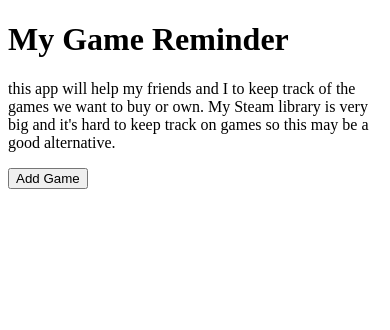
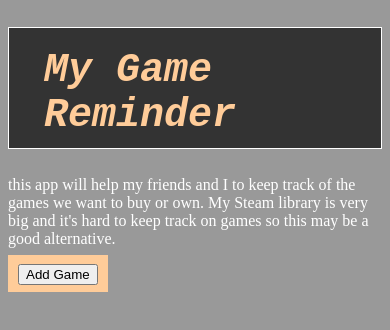
Before and after one commit to Antonwyo/WFV_project2, a plain HTML site: page index.html in a window 390 px wide. Drawn offline with Linux system fonts and the light colour scheme.

Commit message:
mobile device support

```diff
--- a/index.html
+++ b/index.html
@@ -2,10 +2,14 @@
 <html>
 	<head>
 		<meta charset ="utf-8">
-			<h1>My Game Reminder</h1>
-				<p>this app will help my friends and I to keep track of the games we want to buy or own. My Steam library is very big and it's hard to keep track on games so this may be a good alternative.</p>
+		<meta name="viewport" content="user-scalable=no, width=device-width"/>
+		<link href="styles.css" rel="stylesheet" type="text/css">
+	</head>
+	<body>
+		<h1>My Game Reminder</h1>
+			<p>this app will help my friends and I to keep track of the games we want to buy or own. My Steam library is very big and it's hard to keep track on games so this may be a good alternative.</p>
 			<a href="additem.html">
 			<button>Add Game</button>
 		</a>
-	<head>
+	</body>
 	<html>
--- a/styles.css
+++ b/styles.css
@@ -4,9 +4,9 @@ body {background-color:#999;
 h1{font-family: "Courier New";
   	color: #ffcc99;
   	font-style: italic;
-  	font-size: 50px;
+  	font-size: 40px;
   	border: 1px solid white;
-  	padding: 20px 10px 10px 50px;
+  	padding: 20px 0px 10px 35px;
   	background-color: #333;
 
 }
```
Also changed, not shown: additem.html (+1 -0 lines).
